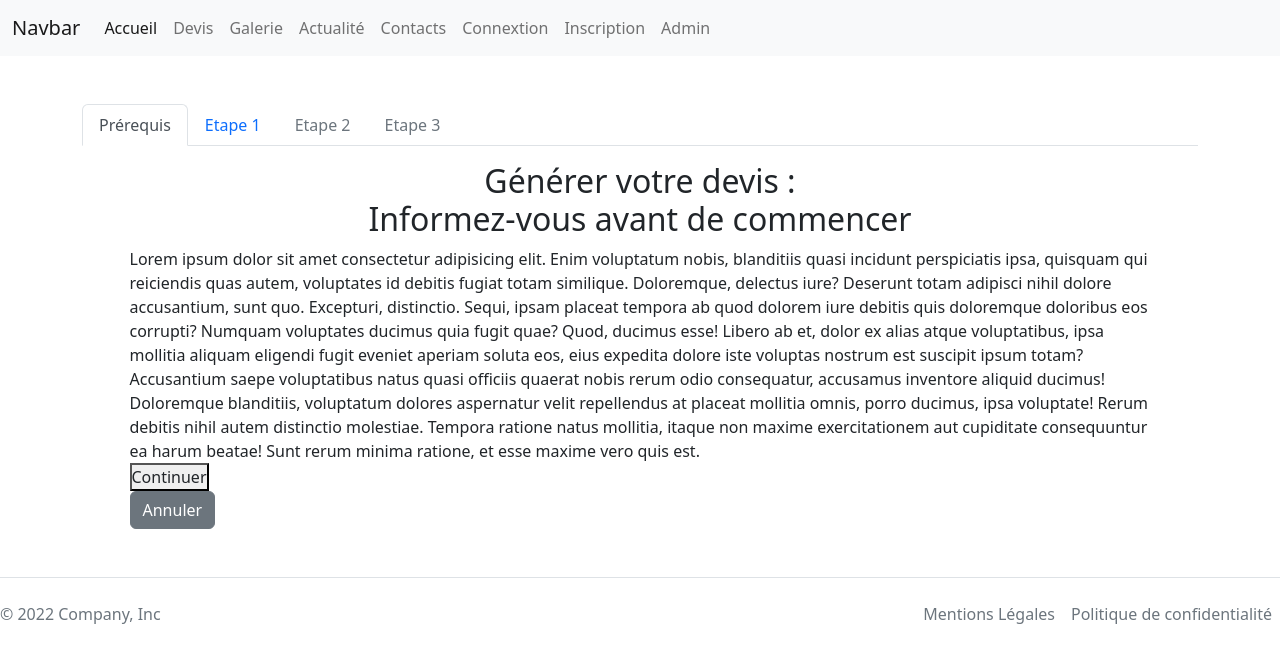
After one commit to ZenonStella/projet_final, a PHP site: page /views/devis.php in a window 1280 px wide. The commit adds this page. Shown: the top 663 px of the page. Run offline with PHP 8.4, Linux system fonts and the light colour scheme.

Commit message:
devis interface

```diff
--- a/admin/inc/header.php
+++ b/admin/inc/header.php
@@ -63,4 +63,4 @@
             </div>
         </nav>
     </header>
-    <div class="container my-5">
+    <div class="container my-5 py-5">
--- a/inc/header.php
+++ b/inc/header.php
@@ -27,6 +27,9 @@
                             <a class="nav-link active" aria-current="page" href="home.php">Accueil</a>
                         </li>
                         <li class="nav-item">
+                            <a class="nav-link" href="devis.php">Devis</a>
+                        </li>
+                        <li class="nav-item">
                             <a class="nav-link" href="gallery.php">Galerie</a>
                         </li>
                         <li class="nav-item">
--- /dev/null
+++ b/views/devis.php
@@ -0,0 +1,154 @@
+<?php
+require_once '../controllers/calendar_controller.php';
+
+include('../inc/header.php');
+?>
+<ul class="nav nav-tabs" id="myTab" role="tablist">
+    <li class="nav-item" role="presentation">
+        <button class="nav-link active" id="disabled-tab" data-bs-toggle="tab" data-bs-target="#disabled-tab-pane" type="button" role="tab" aria-controls="disabled-tab-pane" aria-selected="true">Prérequis</button>
+    </li>
+    <li class="nav-item" role="presentation">
+        <button class="nav-link" id="step1-tab" data-bs-toggle="tab" data-bs-target="#step1-tab-pane" type="button" role="tab" aria-controls="step1-tab-pane" aria-selected="false">Etape 1</button>
+    </li>
+    <li class="nav-item" role="presentation">
+        <button class="nav-link" id="step2-tab" data-bs-toggle="tab" data-bs-target="#step2-tab-pane" type="button" role="tab" aria-controls="step2-tab-pane" aria-selected="false" disabled>Etape 2</button>
+    </li>
+    <li class="nav-item" role="presentation">
+        <button class="nav-link" id="step3-tab" data-bs-toggle="tab" data-bs-target="#step3-tab-pane" type="button" role="tab" aria-controls="step3-tab-pane" aria-selected="false" disabled>Etape 3</button>
+    </li>
+</ul>
+<div class="tab-content mt-3" id="myTabContent">
+    <div class="tab-pane fade show active" id="disabled-tab-pane" role="tabpanel" aria-labelledby="disabled-tab" tabindex="0">
+        <div class="row justify-content-center">
+            <h2 class="text-center">Générer votre devis : <br> Informez-vous avant de commencer</h2>
+            <div class="col-11">
+                Lorem ipsum dolor sit amet consectetur adipisicing elit. Enim voluptatum nobis, blanditiis quasi incidunt perspiciatis ipsa, quisquam qui reiciendis quas autem, voluptates id debitis fugiat totam similique. Doloremque, delectus iure?
+                Deserunt totam adipisci nihil dolore accusantium, sunt quo. Excepturi, distinctio. Sequi, ipsam placeat tempora ab quod dolorem iure debitis quis doloremque doloribus eos corrupti? Numquam voluptates ducimus quia fugit quae?
+                Quod, ducimus esse! Libero ab et, dolor ex alias atque voluptatibus, ipsa mollitia aliquam eligendi fugit eveniet aperiam soluta eos, eius expedita dolore iste voluptas nostrum est suscipit ipsum totam?
+                Accusantium saepe voluptatibus natus quasi officiis quaerat nobis rerum odio consequatur, accusamus inventore aliquid ducimus! Doloremque blanditiis, voluptatum dolores aspernatur velit repellendus at placeat mollitia omnis, porro ducimus, ipsa voluptate!
+                Rerum debitis nihil autem distinctio molestiae. Tempora ratione natus mollitia, itaque non maxime exercitationem aut cupiditate consequuntur ea harum beatae! Sunt rerum minima ratione, et esse maxime vero quis est.
+            </div>
+            <div class="col-11 justify-content-evenly">
+            <button class="nav-link"data-bs-toggle="tab" data-bs-target="#step1-tab-pane" type="button" role="tab" aria-controls="step1-tab-pane" aria-selected="false">Continuer</button>
+                <a href="home.php" class="btn btn-secondary">Annuler</a>
+            </div>
+        </div>
+    </div>
+    <div class="my-5 tab-pane fade" id="step1-tab-pane" role="tabpanel" aria-labelledby="step1-tab" tabindex="0">
+        <div class="row justify-content-center">
+            <h2 class="text-center">Générer votre devis : <br> Informations de contacts</h2>
+            <form class="row justify-content-center my-5" action="" method="post">
+                <div class="mb-3 col-11">
+                    <label for="">Nom et Prénom</label>
+                    <div class="input-group">
+                        <input type="text" aria-label="First name" placeholder="Nom" class="form-control" required>
+                        <input type="text" aria-label="Last name" placeholder="Prénom" class="form-control" required>
+                    </div>
+                </div>
+                <div class="mb-3 col-11">
+                    <label for="">Email</label>
+                    <div class="input-group">
+                        <input type="text" class="form-control" placeholder="Username" aria-label="Username" required>
+                        <span class="input-group-text">@</span>
+                        <input type="text" class="form-control" placeholder="Server" aria-label="Server" required>
+                    </div>
+                </div>
+                <div class="mb-3 col-11">
+                    <label for="phone">Numéro de téléphone</label>
+                    <span class="ms-2 text-danger"><?= isset($errors['phone']) ? $errors['phone'] : '' ?></span>
+                    <div class="input-group">
+                        <input type="phone" class="form-control" placeholder="Ex: 07 00 00 00 00" id="phone" name="phone" value="<?= isset($_POST['phone']) ? $_POST['phone'] : '' ?>" required pattern="[0-9]{2} [0-9]{2} [0-9]{2} [0-9]{2}">
+                    </div>
+                </div>
+                <div class="mb-3 col-11">
+                    <label for="inputAddress" class="form-label">Address</label>
+                    <input type="text" class="form-control" id="inputAddress" placeholder="1 rue St Main" required>
+                </div>
+                <div class="mb-3 col-4">
+                    <label for="inputZip" class="form-label">Code postal</label>
+                    <input type="text" class="form-control" placeholder="75000" id="inputZip" required>
+                </div>
+                <div class="mb-3 col-7">
+                    <label for="inputState" class="form-label">Ville</label>
+                    <select id="inputState" class="form-select">
+                        <option selected>Selectionner une ville</option>
+                        <option>...</option>
+                    </select>
+                </div>
+                <div class="col-11 mb-3 text-center">
+                    <button class="btn btn-primary" type="submit">Envoyer</button>
+                </div>
+            </form>
+        </div>
+    </div>
+    <div class="my-5 tab-pane fade" id="step2-tab-pane" role="tabpanel" aria-labelledby="step2-tab" tabindex="0">
+        <div class="row justify-content-center">
+            <h2 class="text-center">Générer votre devis : <br> Les traveaux que vous sohaitez</h2>
+            <form class="row justify-content-center my-5" action="" method="post">
+                <div class="form-check col-6">
+                    <input class="form-check-input" type="checkbox" value="" id="flexCheckDefault">
+                    <label class="form-check-label" for="flexCheckDefault">
+                        Default checkbox
+                    </label>
+                </div>
+                <div class="form-check col-6">
+                    <input class="form-check-input" type="checkbox" value="" id="flexCheckChecked" checked>
+                    <label class="form-check-label" for="flexCheckChecked">
+                        Checked checkbox
+                    </label>
+                </div>
+                <div class="form-check col-6">
+                    <input class="form-check-input" type="checkbox" value="" id="flexCheckDefault">
+                    <label class="form-check-label" for="flexCheckDefault">
+                        Default checkbox
+                    </label>
+                </div>
+                <div class="form-check col-6">
+                    <input class="form-check-input" type="checkbox" value="" id="flexCheckChecked" checked>
+                    <label class="form-check-label" for="flexCheckChecked">
+                        Checked checkbox
+                    </label>
+                </div>
+                <div class="col-11 my-3 text-center">
+                    <button class="btn btn-primary" type="submit">Envoyer</button>
+                </div>
+            </form>
+        </div>
+    </div>
+    <div class="my-5 tab-pane fade" id="step3-tab-pane" role="tabpanel" aria-labelledby="step3-tab" tabindex="0">
+        <div class="row justify-content-center">
+            <h2 class="text-center">Générer votre devis : <br> Prenez rendez-vous pour déterminer les traveaux à réaliser</h2>
+            <form class="row justify-content-center my-5" action="" method="post">
+                <div class="col-10 mb-3 justify-content-center">
+                    <p class="text-center"><a class="btn" href="index.php?<?= isset($_GET['month']) ? 'month=' . $_GET['month'] . '&' : '' ?>year=<?= $year - 1 ?>"><i class="bi bi-arrow-left-circle"></i></a><?= $year ?><a class="btn" href="index.php?<?= isset($_GET['month']) ? 'month=' . $_GET['month'] . '&' : '' ?>year=<?= $year + 1 ?>"><i class="bi bi-arrow-right-circle"></i></a></p>
+                    <p class="text-center"><a class="btn" href="index.php?<?= isset($_GET['year']) ? ($monthNumber == 1 ? 'year=' . $_GET['year'] - 1 . '&' :  'year=' . $_GET['year'] . '&') : '' ?>month=<?= $monthNumber == 1 ? 12 : $monthNumber - 1 ?>"><i class="bi bi-chevron-left me-1"></i></a><?= $monthLetters ?><a class="btn" href="index.php?<?= isset($_GET['year']) ? ($monthNumber == 12 ? 'year=' . $_GET['year'] + 1 . '&' :  'year=' . $_GET['year'] . '&') : '' ?>month=<?= $monthNumber == 12 ? 1 : $monthNumber + 1 ?>"><i class="bi bi-chevron-right ms-1"></i></a></p>
+                    <div class="row justify-content-center p-0 mt-1 mx-0">
+                        <div class="col-12 calendar p-0 m-0">
+                            <?php
+                            foreach ($days as $key => $value) { ?>
+                                <div class="text-center text-light bg-dark"><?= $value ?></div>
+                            <?php }
+                            for ($i = 1; $i <= $lines; $i++) { ?>
+                                <?= createCase($firstCaseTimestamp, $i, $monthNumber, $arraySpecialDays) ?>
+                            <?php }
+                            ?>
+                        </div>
+                    </div>
+                </div>
+                <div class="col-11 mb-3 justify-content-center">
+                    <div class="form-check">
+                        <input class="form-check-input" type="checkbox" value="" id="invalidCheck2" required>
+                        <label class="form-check-label" for="invalidCheck2">
+                            J'ai lu et j'accepte la <a href="politiques.php">politique de confidentialité</a>
+                        </label>
+                    </div>
+                </div>
+                <div class="col-11 mb-3 text-center">
+                    <button class="btn btn-primary" type="submit">Envoyer</button>
+                </div>
+            </form>
+        </div>
+    </div>
+</div>
+<?php
+include('../inc/footer.php');
```
Also changed, not shown: admin/detail.php (added, +7 -0 lines), admin/devis.php (added, +31 -0 lines).
